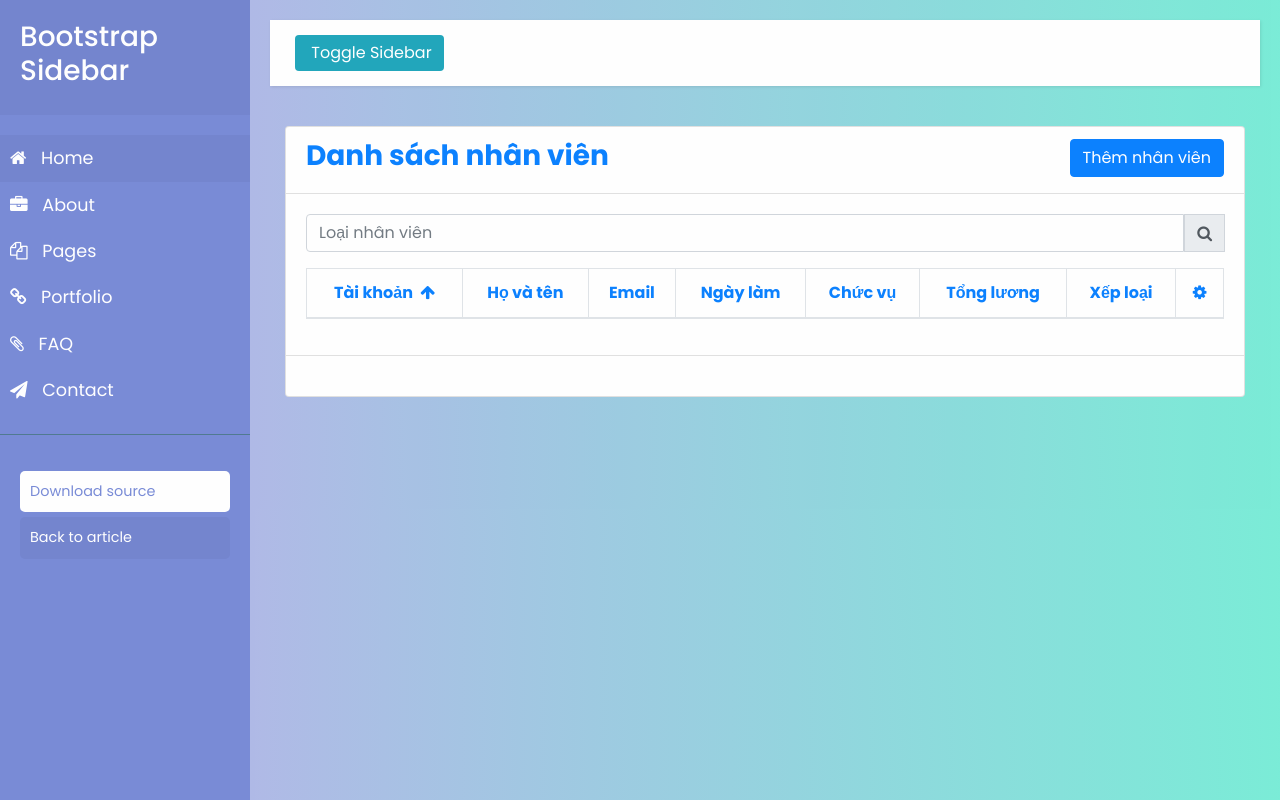
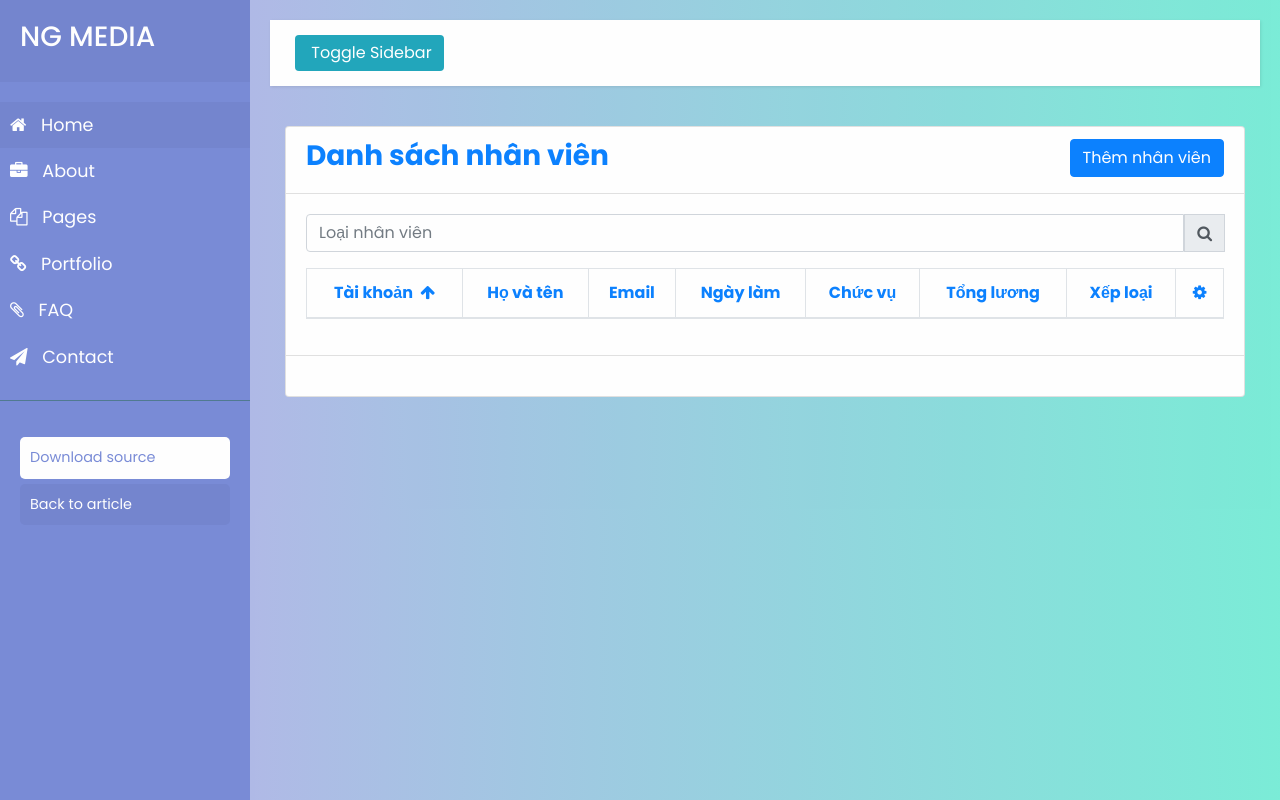
Before and after one commit to Ninh2708/quanlysinhvien, a plain HTML site: page index.html in a window 1280 px wide. Drawn offline with Linux system fonts and the light colour scheme; some icons are missing; a web font is replaced by a local one.

Commit message:
Update index.html

```diff
--- a/index.html
+++ b/index.html
@@ -32,7 +32,7 @@
 		<!-- Sidebar Holder -->
 		<nav id="sidebar">
 			<div class="sidebar-header">
-				<h3>Bootstrap Sidebar</h3>
+				<h3>NG MEDIA</h3>
 				<strong>BS</strong>
 			</div>
 
```
